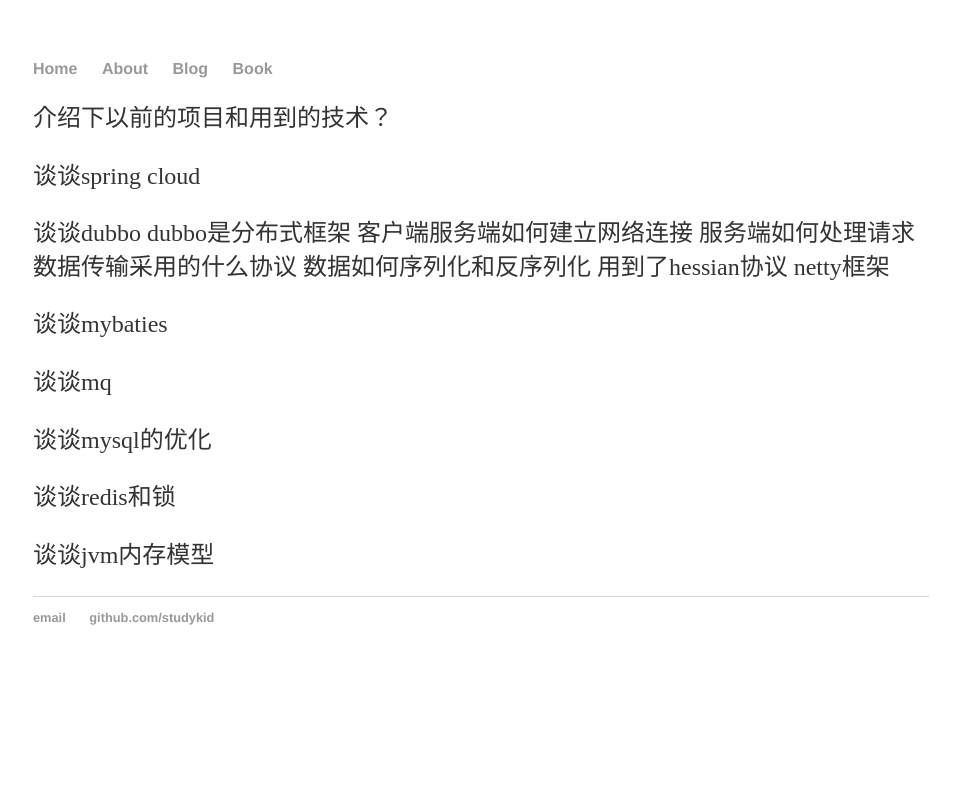
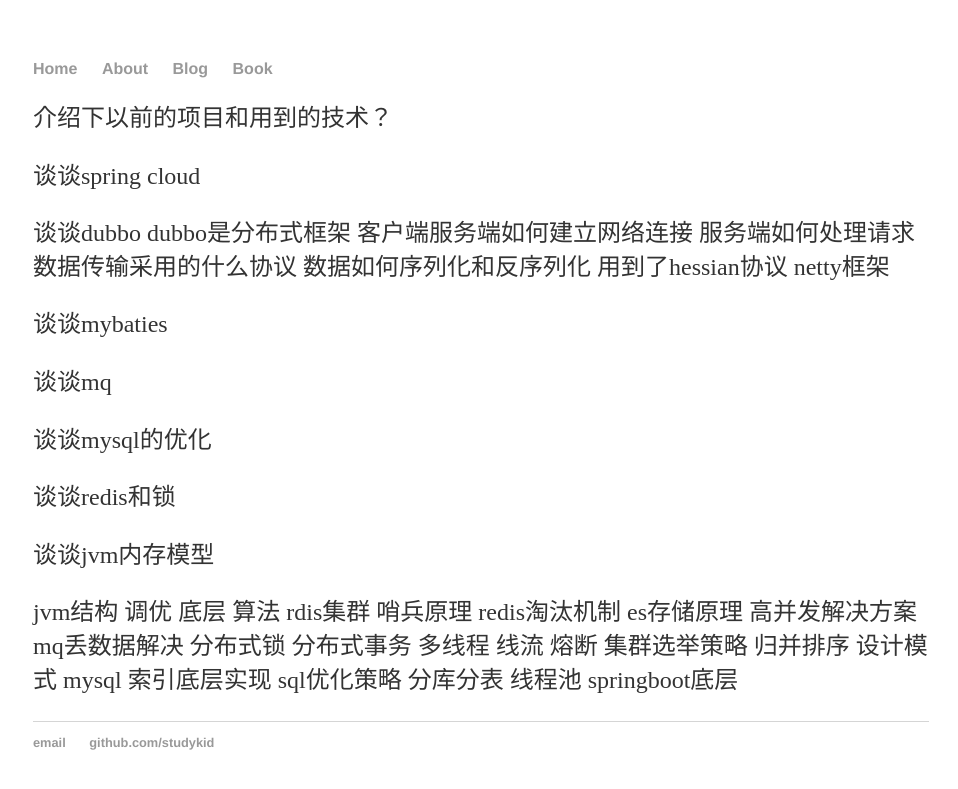
Before and after one commit to studykid/studykid.github.io, a Jekyll site: the page built from _posts/2020-03-18-面试.md, in a window 1280 px wide. Shown: the top 789 px of the page, without its empty margins (159-1117 px from the left). Built offline with Jekyll 4.4.1, drawn with Linux system fonts in a browser that asks for light colours; our own code applies the rules of GitHub Pages for plain Markdown files.

Commit message:
Update 2020-03-18-面试.md

```diff
--- a/_posts/2020-03-18-面试.md
+++ b/_posts/2020-03-18-面试.md
@@ -19,3 +19,6 @@
 谈谈redis和锁
 
 谈谈jvm内存模型
+
+jvm结构 调优 底层 算法 rdis集群 哨兵原理 redis淘汰机制 es存储原理 高并发解决方案 mq丢数据解决 分布式锁 分布式事务 多线程
+线流 熔断 集群选举策略 归并排序 设计模式 mysql 索引底层实现 sql优化策略 分库分表 线程池 springboot底层
```
